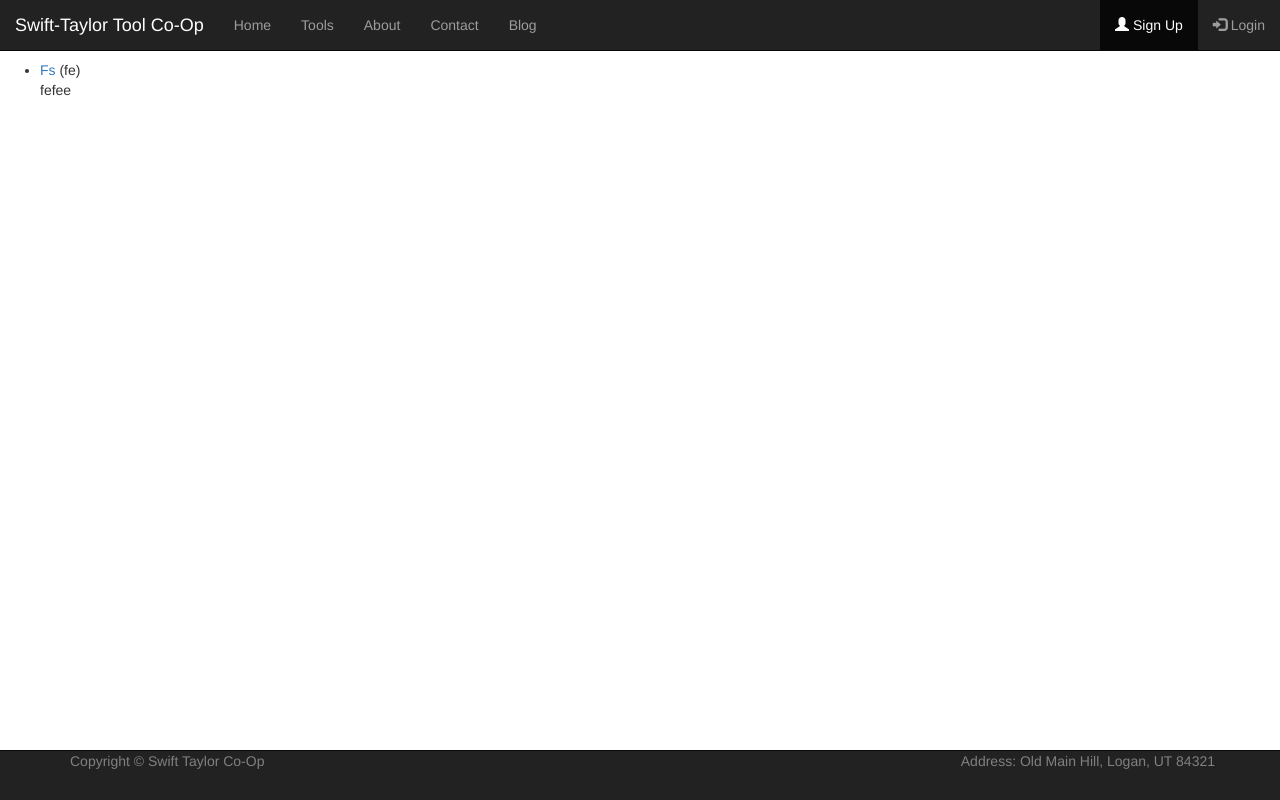
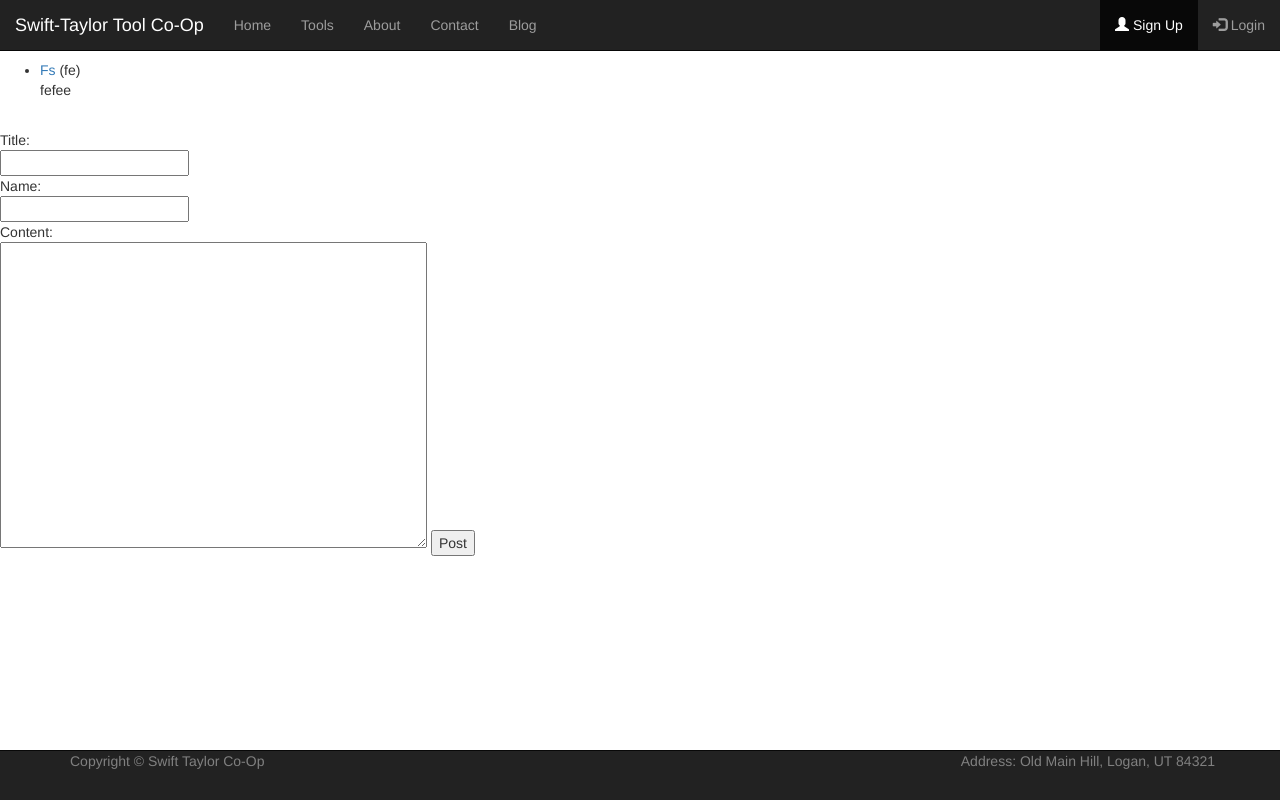
Before and after one commit to sialaomobley-homework/cs3450-project, a Django app: page /blog/ in a window 1280 px wide. Run offline with Django 3.2, Linux system fonts and the light colour scheme; data comes from the database, SQL or seed files in the repository; both versions use the stored data as it was after the commit; some libraries are stand-ins or nearby versions.

Commit message:
Allows for multiline input and admin comments

```diff
--- a/src/oursite/oursite/urls.py
+++ b/src/oursite/oursite/urls.py
@@ -28,7 +28,7 @@ urlpatterns = [
     path('register/', user_views.register, name='register'),
     path('blog/', tools_views.BlogView.as_view(), name = 'blog'),
     path('blog/<int:pk>/', tools_views.EntryView.as_view(), name = 'entry'),
-    path('blog/postcomment/', tools_views.postcomment, name = 'postcomment'),
+    path('blog/postblog/', tools_views.postblog, name = 'postblog'),
     path('blog/blogtest', tools_views.blogtest, name = 'blogtest'),
     path('contact/', tools_views.contact, name='contact'),
     path('about/', tools_views.about, name='about'),
--- a/src/oursite/tools/static/tools/style.css
+++ b/src/oursite/tools/static/tools/style.css
@@ -85,3 +85,7 @@ p {
     max-height: 750px;
     padding-left: 50px;
 }
+
+.scrollable{
+    overflow-y:auto;
+}
--- a/src/oursite/tools/templates/tools/blog.html
+++ b/src/oursite/tools/templates/tools/blog.html
@@ -37,6 +37,8 @@
   </div>
 </nav>
 	<body>
+  <div class = "scrollable">
+
       <br/>
       <br/>
         <br/>
@@ -59,21 +61,35 @@
             <br/>
             {% if user.is_authenticated %}
             New Blog Post:
-        <form action="{% url 'postcomment' %}"method="post">
+            <form action="{% url 'postblog' %}"method="post">
                 {% csrf_token %}
                 Title:<br>
                 <input type="text" name="title"><br>
                 Name:<br>
                 <input type="text" name="name"><br>
                 Content:<br>
-            <input type="text" name="content"><br>
+                <input type="textarea" name="content"><br>
 
                 <input type="submit" value="Post">
               </form>
             {% endif %}
 
+            <form action="{% url 'postblog' %}"method="post">
+              {% csrf_token %}
+              Title:<br>
+              <input type="text" name="title"><br>
+              Name:<br>
+              <input type="text" name="name"><br>
+              Content:<br>
+              <textarea class="input" rows = "15" cols = "50" name = "content"></textarea>
 
+              <input type="submit" value="Post">
+            </form>
 
+  </div>
+
+      <br><br/>
+      <br><br/>
 
         <!--footer-->
 <nav class="navbar navbar-inverse navbar-fixed-bottom">
--- a/src/oursite/tools/views.py
+++ b/src/oursite/tools/views.py
@@ -33,10 +33,19 @@ def blogtest(request):
     return redirect('blog')
 
 
-def postcomment(request, **kwargs):
+def postblog(request, **kwargs):
     contents = request.POST.get("content")
     nameGiven = request.POST.get("name")
     titleGiven = request.POST.get("title")
+
+    if nameGiven == "":
+        nameGiven = "Anonymous"
+
+    if titleGiven == "":
+        titleGiven = "Untitled Post"
+
+    if contents == "":
+        contents = "No content."
 
     blognew = Blog.objects.create(title = titleGiven, author = nameGiven, content = contents)
 
```
Also changed, not shown: src/oursite/tools/templates/tools/entry.html (+10 -0 lines), src/oursite/db.sqlite3. Lines whose indentation alone changed are shown as unchanged.
